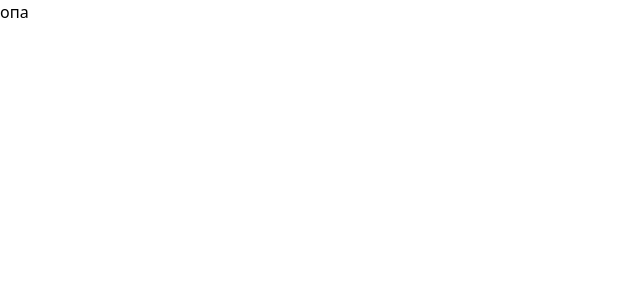
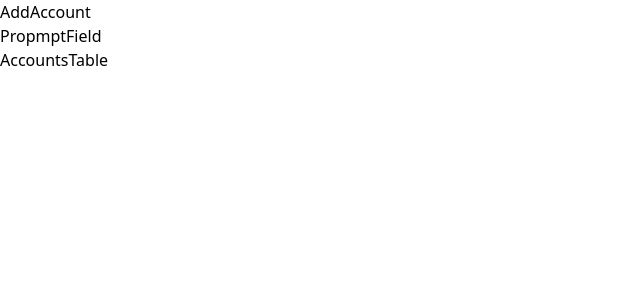
Before and after one commit to valescos/test-task-4, a Vue app: page / in a window 1280 px wide. Shown: the top 300 px of the page, without its empty margins (0-640 px from the left). Built offline with nearby package versions, Linux system fonts and the light colour scheme.

Commit message:
Added: base component structure

```diff
--- a/src/App.vue
+++ b/src/App.vue
@@ -1,7 +1,13 @@
-<script setup lang="ts"></script>
+<script setup lang="ts">
+import AddAccount from "./components/AddAccount.vue";
+import PropmptField from "./components/PropmptField.vue";
+import AccountsTable from "./components/AccountsTable.vue";
+</script>
 
 <template>
-  <div>опа</div>
+  <AddAccount />
+  <PropmptField />
+  <AccountsTable />
 </template>
 
 <style scoped></style>
--- /dev/null
+++ b/src/components/AccountItem.vue
@@ -0,0 +1,5 @@
+<script lang="ts" setup></script>
+
+<template>
+  <div>AccountItem</div>
+</template>
--- /dev/null
+++ b/src/components/AccountsTable.vue
@@ -0,0 +1,5 @@
+<script lang="ts" setup></script>
+
+<template>
+  <div>AccountsTable</div>
+</template>
--- /dev/null
+++ b/src/components/AddAccount.vue
@@ -0,0 +1,5 @@
+<script lang="ts" setup></script>
+
+<template>
+  <div>AddAccount</div>
+</template>
--- /dev/null
+++ b/src/components/PropmptField.vue
@@ -0,0 +1,5 @@
+<script lang="ts" setup></script>
+
+<template>
+  <div>PropmptField</div>
+</template>
```
